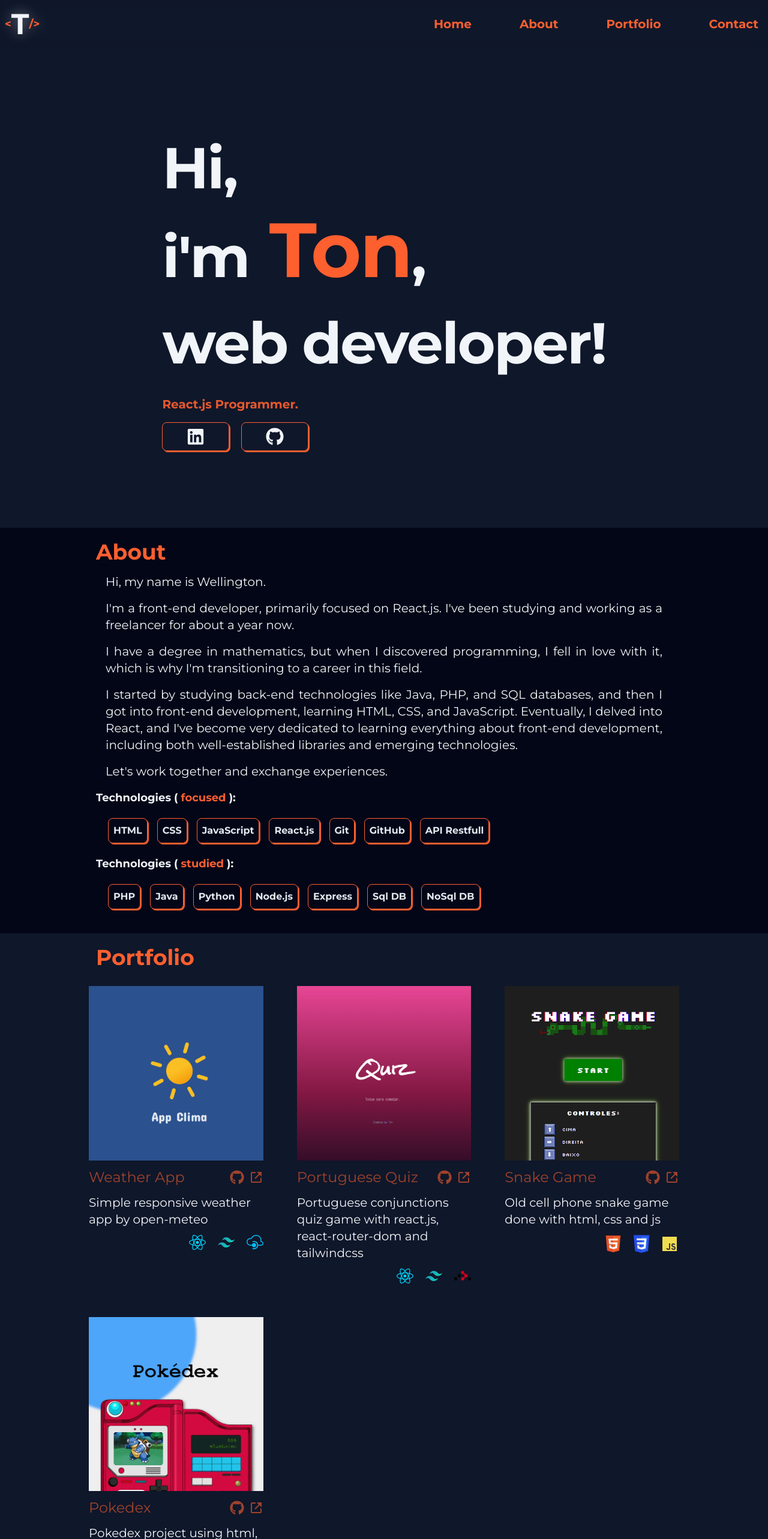
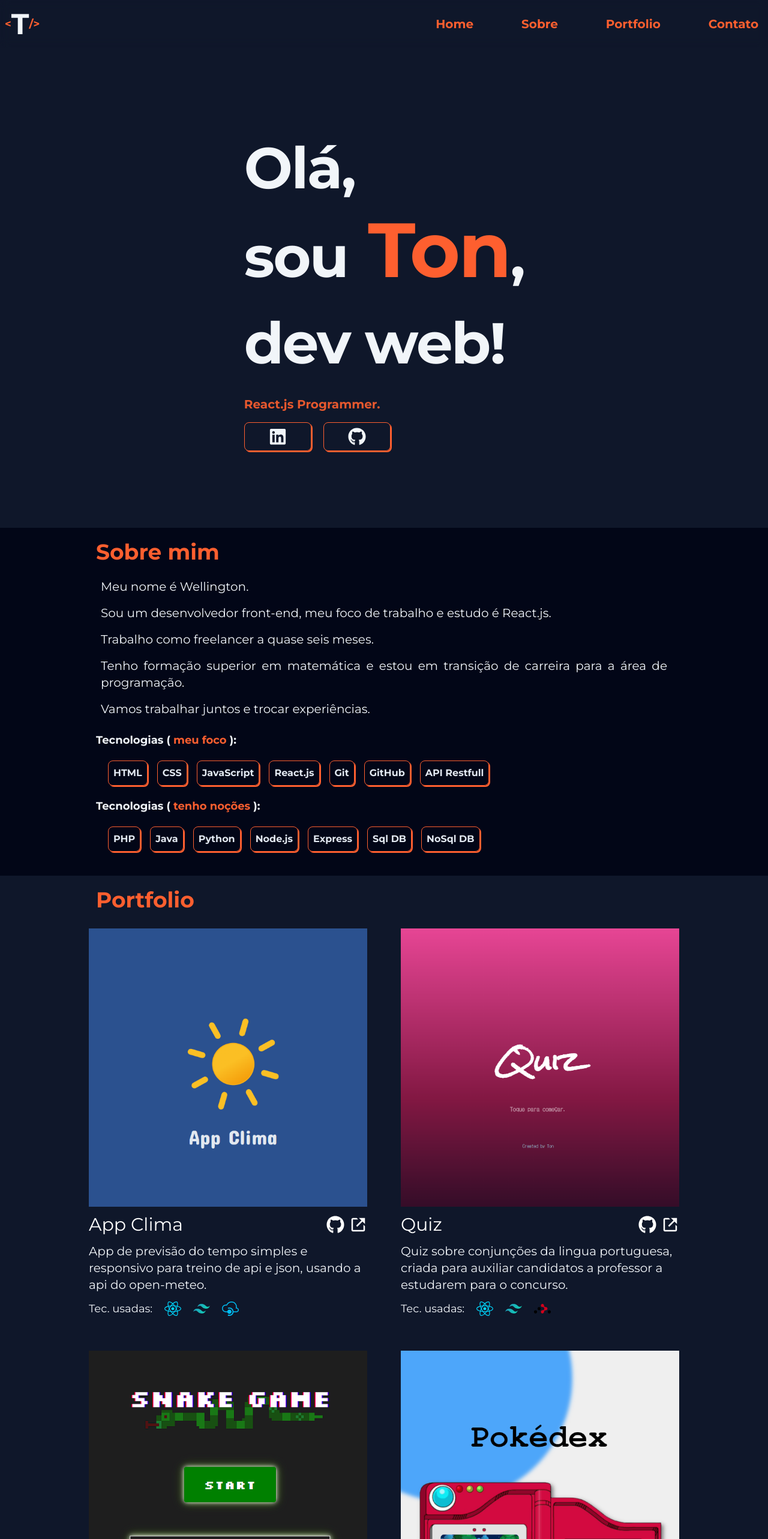
Before and after one commit to wellingtonVieiraSantos/portfolio, a React (Vite) app: page / in a window 1280 px wide. Shown: the top 2566 px of the page at 60% size. Built offline with nearby package versions, Linux system fonts and the light colour scheme.

Commit message:
change language and fix bugs

```diff
--- a/src/components/About/index.jsx
+++ b/src/components/About/index.jsx
@@ -11,29 +11,27 @@ const About = () => {
     <section className='bg-slate-950 flex text-slate-100 ' id='about'>
       <div className='flex flex-col p-5 w-[min(1000px,100%)] m-auto'>
         <FadeUp>
-          <h2 className='text-4xl text-secondary font-bold'>About</h2>
+          <h2 className='text-4xl text-secondary font-bold'>Sobre mim</h2>
         </FadeUp>
-        <div className='p-4 sm:text-xl text-justify'>
+        <div className='px-2 py-6 sm:text-xl text-justify'>
           <FadeUp>
-            <p className='mb-4'>Hi, my name is Wellington.</p>
+            <p className='mb-4'>Meu nome é Wellington.</p>
           </FadeUp>
           <FadeUp>
-            <p className='mb-4'>I'm a front-end developer, primarily focused on React.js.
-              I've been studying and working as a freelancer for about a year now.</p>
+            <p className='mb-4'>Sou um desenvolvedor front-end, meu foco de trabalho e estudo é React.js.</p>
           </FadeUp>
           <FadeUp>
-            <p className='mb-4'>I have a degree in mathematics, but when I discovered programming, I fell in love with it, which is why I'm transitioning to a career in this field.</p>
+            <p className='mb-4'>Trabalho como freelancer a quase seis meses.</p>
           </FadeUp>
           <FadeUp>
-            <p className='mb-4'>I started by studying back-end technologies like Java, PHP, and SQL databases, and then I got into front-end development, learning HTML, CSS, and JavaScript.
-              Eventually, I delved into React, and I've become very dedicated to learning everything about front-end development, including both well-established libraries and emerging technologies.</p>
+            <p className='mb-4'>Tenho formação superior em matemática e estou em transição de carreira para a área de programação.</p>
           </FadeUp>
           <FadeUp>
-            <p>Let's work together and exchange experiences.</p>
+            <p>Vamos trabalhar juntos e trocar experiências.</p>
           </FadeUp>
         </div>
         <FadeUp>
-          <h3 className='text-lg font-bold '>Technologies ( <span className="text-secondary">focused</span> ):</h3>
+          <h3 className='text-lg font-bold '>Tecnologias ( <span className="text-secondary">meu foco</span> ):</h3>
         </FadeUp>
         <FadeUp>
           <div className='w-full flex p-3 flex-wrap text-slate-200 font-bold'>
@@ -43,7 +41,7 @@ const About = () => {
           </div>
         </FadeUp>
         <FadeUp>
-          <h3 className='text-lg font-bold'>Technologies ( <span className="text-secondary">studied</span> ):</h3>
+          <h3 className='text-lg font-bold'>Tecnologias ( <span className="text-secondary">tenho noções</span> ):</h3>
         </FadeUp>
         <FadeUp>
           <div className='w-full flex p-3 flex-wrap text-slate-200 font-bold'>
@@ -58,3 +56,5 @@ const About = () => {
 }
 
 export default About
+
+/* obs: fazer as tecnologias como botões saiba mais */
--- a/src/components/CardPortfolio/index.jsx
+++ b/src/components/CardPortfolio/index.jsx
@@ -8,9 +8,9 @@ const CardPortfolio = (props) => {
   return (
     <div className='p-2 flex flex-col gap-3'>
       <div className='aspect-square overflow-hidden'>
-        <img src={props.srcImg} alt={props.alt} className=''/>
+        <img src={props.srcImg} alt={props.alt} className='m-auto'/>
       </div>
-      <div className='flex justify-between items-center text-2xl text-secondary/60'>
+      <div className='flex justify-between items-center text-3xl text-white'>
         <h3>{props.title}</h3>
         <div className='flex gap-2 '>
           <a href={props.hrefCode} target='_blank' rel='author' className='hover:text-secondary'>
@@ -22,10 +22,11 @@ const CardPortfolio = (props) => {
         </div>
       </div>
       <p className='sm:text-xl'>{props.description}</p>
-      <div className='flex gap-5 justify-end items-center'>
+      <div className='flex gap-5  items-center'>
+        <span className='text-lg'>Tec. usadas:</span>
         {props.tecnologies.map(tec =>(
           <span datatype={tec.alt} key={tec.src}
-          className='w-7 text-slate-200 font-bold relative after:absolute hover:after:content-[attr(datatype)]
+          className='w-7 font-bold relative after:absolute hover:after:content-[attr(datatype)]
           hover:after:border after:border-secondary after:rounded-lg after:p-2 after:right-0 after:mt-3 hover:after:bg-slate-950 '>
             <img src={tec.src} alt={`${tec.alt} icon`} />
           </span>
--- a/src/components/Contact/index.jsx
+++ b/src/components/Contact/index.jsx
@@ -6,8 +6,8 @@ const Contact = ({ handleCopy, text, isCopy}) => {
   return (
     <section className='bg-slate-950 flex text-slate-100' id='contact'>
       <div className='w-[min(1000px,100%)] flex flex-col p-5 gap-4 m-auto'>
-        <h2 className='text-4xl text-secondary font-bold'>Contact</h2>
-        <p>I can send you an email or, if you prefer, you can reach out to me through social media.</p>
+        <h2 className='text-4xl text-secondary font-bold'>Contato</h2>
+        <p>Você pode entrar em contato comigo pelo meu email abaixo, ou se preferir me contate pelas redes sociais.</p>
         {isCopy ?
           <div
             onClick={handleCopy}
--- a/src/components/Landing/index.jsx
+++ b/src/components/Landing/index.jsx
@@ -8,11 +8,11 @@ const Landing = () => {
       <FadeUp>
         <div className="text-slate-100 cursor-default">
           <h1 className="text-4xl sm:text-6xl md:text-7xl xl:text-8xl font-bold tracking-tight leading-loose sm:leading-relaxed md:leading-relaxed xl:leading-normal">
-            <p>Hi,</p>
-            <p>i'm
+            <p>Olá,</p>
+            <p>sou
               <span className="text-5xl sm:text-7xl md:text-8xl xl:text-9xl text-secondary hover:drop-shadow-main transition-all"> Ton</span>,
             </p>
-            <p>web developer!</p>
+            <p>dev web!</p>
           </h1>
           <p className="my-4 text-xl font-bold text-secondary/90">React.js Programmer.</p>
           <div className="flex gap-5">
--- a/src/components/NavBar/index.jsx
+++ b/src/components/NavBar/index.jsx
@@ -4,7 +4,7 @@ import p from 'prop-types'
 
 const NavBar = ({handleMenu, isOpen}) => {
 
-  const menu = ['Home', 'About', 'Portfolio', 'Contact']
+  const menu = ['Home', 'Sobre', 'Portfolio', 'Contato']
 
   return (
     <nav className="w-full h-20 text-secondary font-bold bg-slate-900
--- a/src/components/Portfolio/index.jsx
+++ b/src/components/Portfolio/index.jsx
@@ -23,13 +23,13 @@ const Portfolio = () => {
         <FadeUp>
           <h2 className='text-4xl text-secondary font-bold p-5'>Portfolio</h2>
         </FadeUp>
-          <div className='grid grid-cols-main gap-10'>
+          <div className='grid grid-cols-1 md:grid-cols-2 gap-10'>
           <FadeUp>
               <CardPortfolio
-                title='Weather App'
+                title='App Clima'
                 srcImg={weather}
-                alt='weather cover'
-                description='Simple responsive weather app by open-meteo'
+                alt='clima cover'
+                description='App de previsão do tempo simples e responsivo para treino de api e json, usando a api do open-meteo.'
                 hrefCode='https://github.com/wellingtonVieiraSantos/weather-app'
                 hrefPage='https://weather-app-delta-amber.vercel.app'
                 tecnologies={[
@@ -41,10 +41,10 @@ const Portfolio = () => {
             </FadeUp>
             <FadeUp>
               <CardPortfolio
-                title='Portuguese Quiz'
+                title='Quiz'
                 srcImg={quiz}
-                alt='portugues quiz cover'
-                description='Portuguese conjunctions quiz game with react.js, react-router-dom and tailwindcss'
+                alt='quiz cover'
+                description='Quiz sobre conjunções da lingua portuguesa, criada para auxiliar candidatos a professor a estudarem para o concurso.'
                 hrefCode='https://github.com/wellingtonVieiraSantos/quiz-react'
                 hrefPage='https://quiz-react-ton.vercel.app'
                 tecnologies={
@@ -60,7 +60,7 @@ const Portfolio = () => {
                 title='Snake Game'
                 srcImg={snakegame}
                 alt='snake game cover'
-                description='Old cell phone snake game done with html, css and js'
+                description='Famoso jogo da cobrinha de celulares antigos, feito sem auxílio de libs, apenas js puro.'
                 hrefCode='https://github.com/wellingtonVieiraSantos/snake-game'
                 hrefPage='http://wellingtonvieirasantos.github.io/snake-game/'
                 tecnologies={[
@@ -75,13 +75,14 @@ const Portfolio = () => {
                 title='Pokedex'
                 srcImg={pokedex}
                 alt='pokedex cover'
-                description='Pokedex project using html, css, js and pokeapi.'
+                description='Pokedex simples criada para treinar integração com api e estudo de json, com o auxílio da famosa pokeapi.'
                 hrefCode='https://github.com/wellingtonVieiraSantos/pokedex'
                 hrefPage='https://pokedex-i4xtzv95l-wellingtonvieirasantos.vercel.app'
                 tecnologies={[
                   {'src':html, 'alt':'HTML'},
                   {'src':css, 'alt':'CSS'},
-                  {'src':js, 'alt': 'JavaScript'}
+                  {'src':js, 'alt': 'JavaScript'},
+                  {'src':api, 'alt': 'Api'}
                 ]}
               />
             </FadeUp>
--- a/src/components/RespMenu/index.jsx
+++ b/src/components/RespMenu/index.jsx
@@ -32,7 +32,7 @@ const RespMenu = ({handleMenu}) => {
             transition={{duration: .5, delay: .50}}>
           <li className="w-72 flex justify-center border border-secondary px-6 py-3 shadow-main shadow-secondary rounded-lg">
             <a href="#about" className="flex items-center gap-3">
-              <span>&#60;</span><span className="text-3xl text-secondary">About</span><span>/&#62;</span>
+              <span>&#60;</span><span className="text-3xl text-secondary">Sobre</span><span>/&#62;</span>
             </a>
           </li>
           </motion.div>
@@ -43,7 +43,7 @@ const RespMenu = ({handleMenu}) => {
             transition={{duration: .5, delay: .75}}>
             <li className="w-72 flex justify-center border border-secondary px-6 py-3 shadow-main shadow-secondary rounded-lg">
               <a href="#portfolio" className="flex items-center gap-3">
-                <span>&#60;</span><span className="text-3xl text-secondary">Porfolio</span><span>/&#62;</span>
+                <span>&#60;</span><span className="text-3xl text-secondary">Portfolio</span><span>/&#62;</span>
               </a>
             </li>
           </motion.div>
@@ -54,7 +54,7 @@ const RespMenu = ({handleMenu}) => {
             transition={{duration: .5, delay: 1}}>
             <li className="w-72 flex justify-center border border-secondary px-6 py-3 shadow-main shadow-secondary rounded-lg">
               <a href="#contact" className="flex items-center gap-3">
-                <span>&#60;</span><span className="text-3xl text-secondary">Contact</span><span>/&#62;</span>
+                <span>&#60;</span><span className="text-3xl text-secondary">Contato</span><span>/&#62;</span>
               </a>
             </li>
           </motion.div>
--- a/tailwind.config.js
+++ b/tailwind.config.js
@@ -6,14 +6,7 @@ export default {
   ],
   theme: {
     extend: {
-      dropShadow:{
-        'main': '0 0 10px rgba(255,255,255, 0.4)',
-        'main-hover': '0 0 30px rgba(255,255,255)'
-      },
-      gridTemplateColumns:{
-        /* possivel problema para resoluções menores que 290px */
-        'main': 'repeat(auto-fill, minmax(250px, 1fr))'
-      },
+
       boxShadow:{
         'main': '2px 2px 0 rgba(255,255,255)'
       },
```
